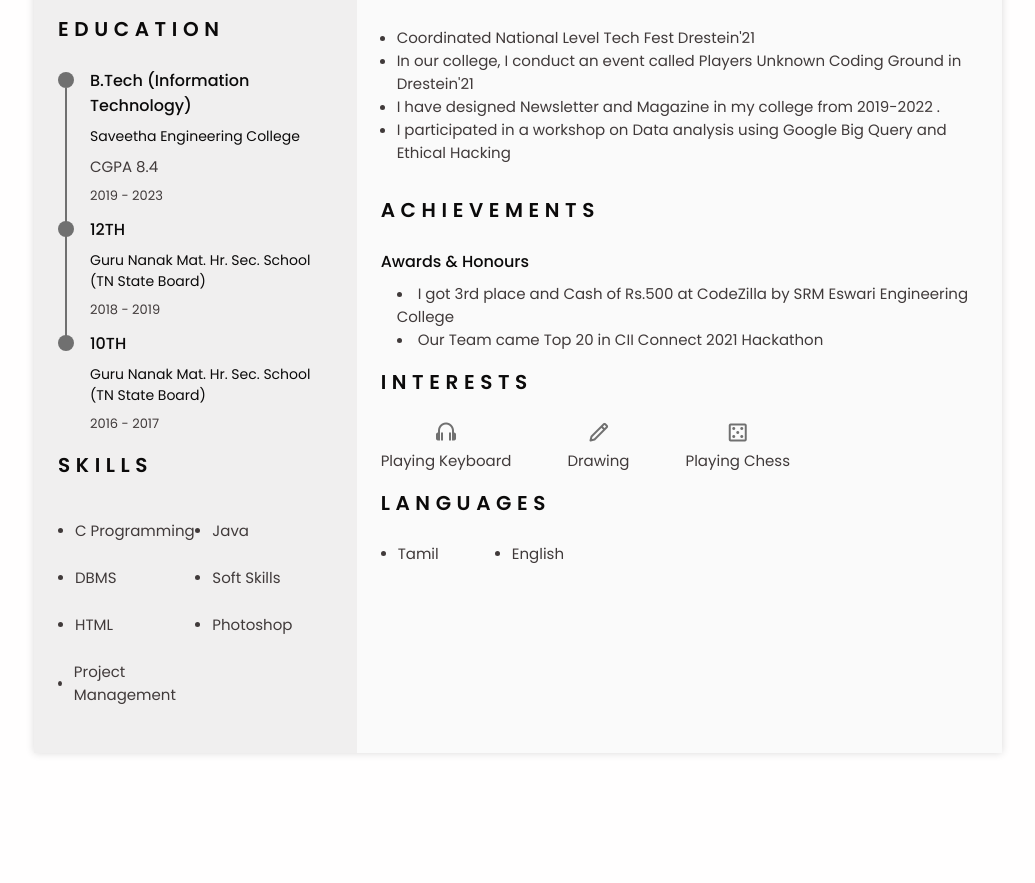
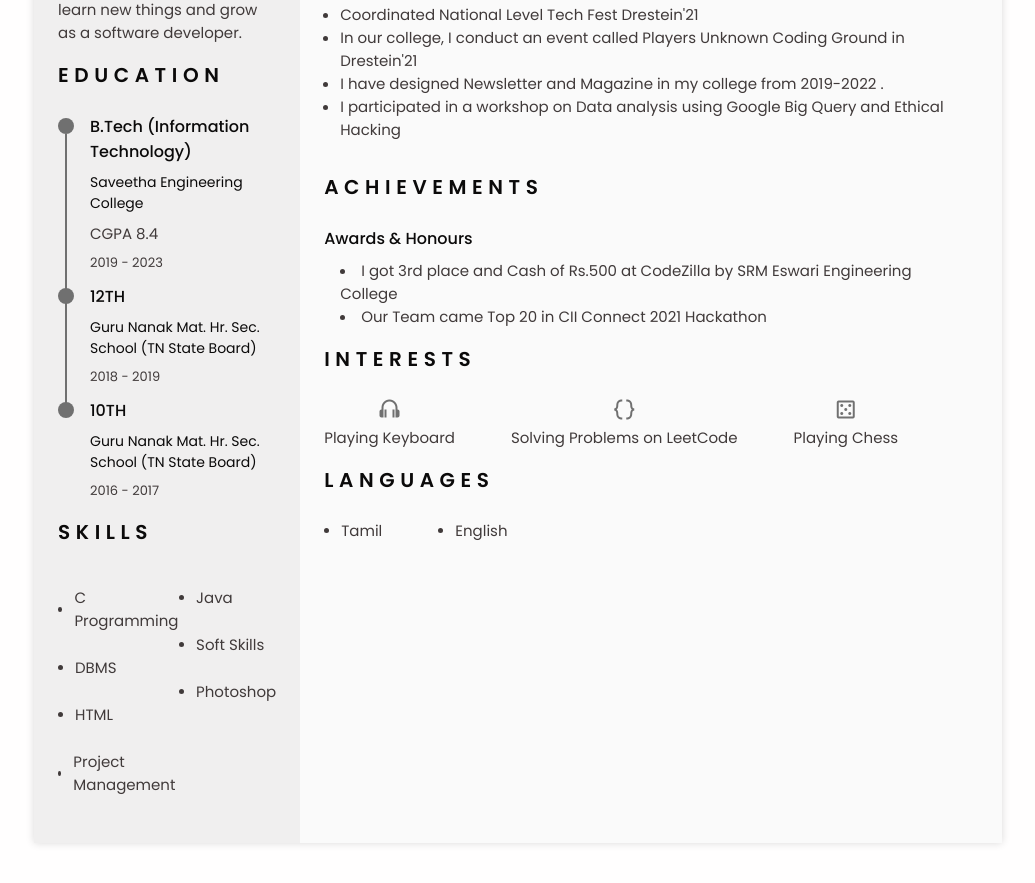
Before and after one commit to vinith2002/Vinith-E-portfilio, a plain HTML site: page index.html in a window 1280 px wide. Shown: the part 768-1651 px from the top of the page, without its empty margins (122-1157 px from the left). Before the commit the page ends 1569 px from the top, so only its background shows below. Drawn offline with nearby package versions, Linux system fonts and the light colour scheme.

Commit message:
initial commit

```diff
--- a/index.html
+++ b/index.html
@@ -328,8 +328,8 @@ my skills and knowledge to learn new things and grow as a software developer.</p
                                 <span class="interests__name">Playing Keyboard</span>
                             </div>
                             <div class="interests__content">
-                                <i class='bx bx-pencil interests__icon'></i>
-                                <span class="interests__name">Drawing</span>
+                                <i class='bx bx-code-curly interests__icon'></i>
+                                <span class="interests__name">Solving Problems on LeetCode</span>
                             </div>
                             <div class="interests__content">
                                 <i class='bx bx-dice-5 interests__icon' ></i>
```
